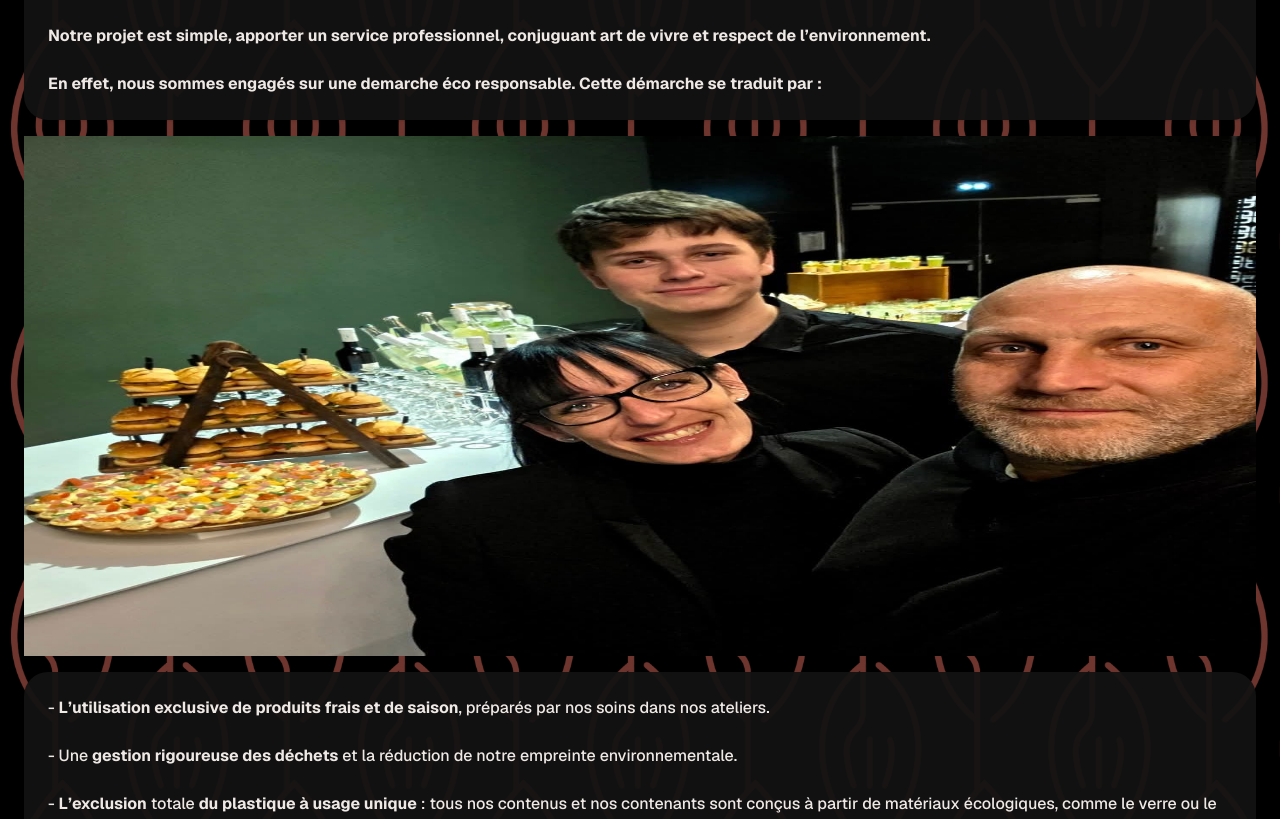
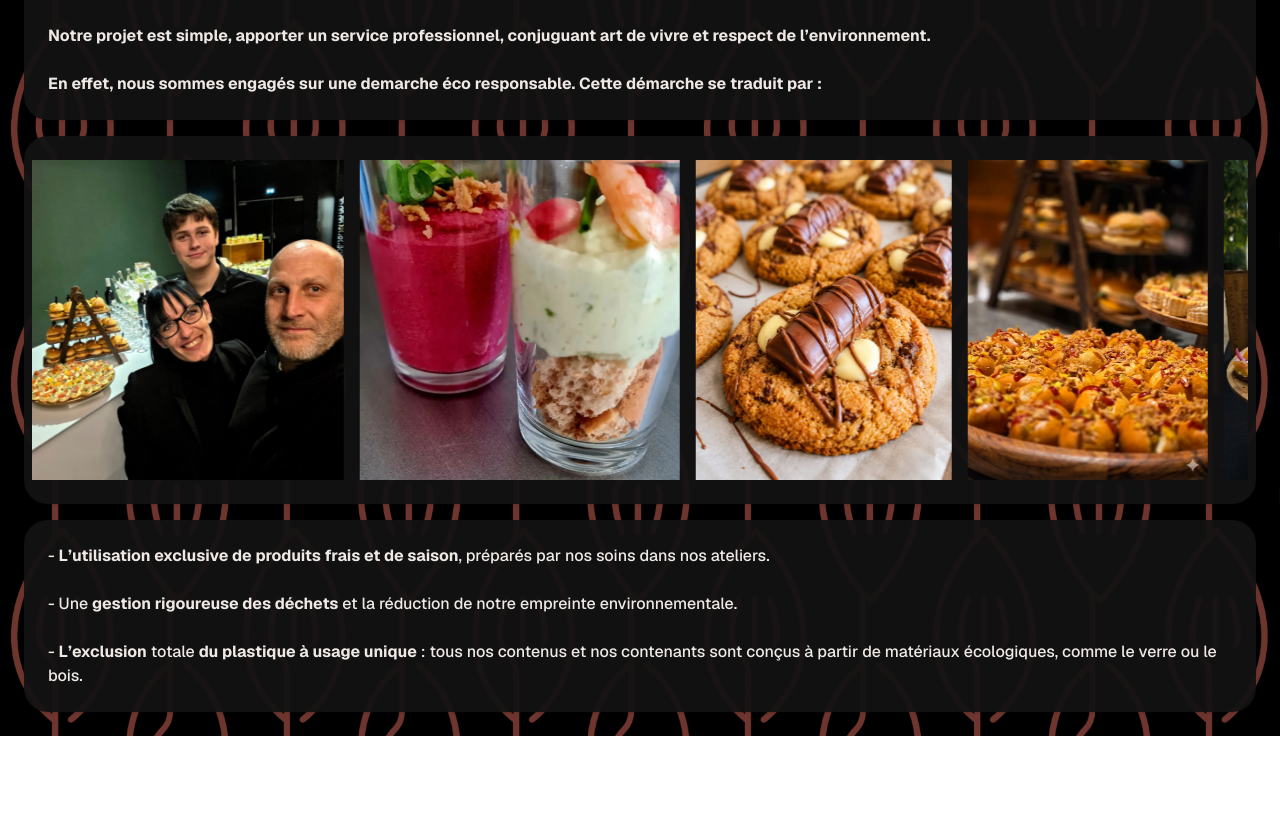
Before and after one commit to mathieubompard-dev/le-coin-cuisine-traiteur, a Next.js app: page /nous-connaitre in a window 1280 px wide. Shown: the part 760-1579 px from the top of the page. After the commit the page ends 1496 px from the top, so only its background shows below. Built offline with nearby package versions, Linux system fonts and the light colour scheme.

Commit message:
improvement du 2nd carousel

```diff
--- a/app/components/Carousel.tsx
+++ b/app/components/Carousel.tsx
@@ -1,8 +1,10 @@
 "use client";
 
+import { useEffect, useRef } from "react";
 import { Swiper, SwiperSlide } from "swiper/react";
 import { Autoplay } from "swiper/modules";
 import "swiper/css";
+import Card from "./Card";
 
 const defaultImages = [
   {
@@ -38,6 +40,54 @@ export function Carousel({
   aspectClass?: string;
 }) {
   const images = imagesProp ?? defaultImages;
+  const galleryListRef = useRef<HTMLDivElement>(null);
+
+  useEffect(() => {
+    if (!imagesProp || !galleryListRef.current) return;
+
+    const galleryList = galleryListRef.current;
+    const updateDuration = () => {
+      const pixelsPerSecond = 90;
+      galleryList.parentElement?.style.setProperty(
+        "--gallery-duration",
+        `${galleryList.offsetWidth / pixelsPerSecond}s`,
+      );
+    };
+
+    const observer = new ResizeObserver(updateDuration);
+    observer.observe(galleryList);
+    updateDuration();
+
+    return () => observer.disconnect();
+  }, [imagesProp]);
+
+  if (imagesProp) {
+    return (
+      <Card className="px-2">
+        <div className="gallery-marquee w-full min-w-0 overflow-hidden">
+          <div className="gallery-marquee__track">
+            {[0, 1].map((copy) => (
+              <div
+                aria-hidden={copy === 1}
+                className="gallery-marquee__list"
+                ref={copy === 0 ? galleryListRef : undefined}
+                key={copy}
+              >
+                {images.map((image) => (
+                  <img
+                    src={image.src}
+                    alt={copy === 1 ? "" : (image.alt ?? "")}
+                    className="block h-[clamp(12rem,50vw,20rem)] w-auto max-w-none object-contain"
+                    key={`${copy}-${image.src}`}
+                  />
+                ))}
+              </div>
+            ))}
+          </div>
+        </div>
+      </Card>
+    );
+  }
 
   const autoplay = continuous
     ? { delay: 0, disableOnInteraction: false, pauseOnMouseEnter: false }
--- a/app/globals.css
+++ b/app/globals.css
@@ -67,8 +67,31 @@ body {
   }
 }
 
+.gallery-marquee__track {
+  display: flex;
+  width: max-content;
+  animation: gallery-marquee-scroll var(--gallery-duration, 35s) linear infinite;
+}
+
+.gallery-marquee__list {
+  display: flex;
+  flex-shrink: 0;
+  gap: 1rem;
+  padding-right: 1rem;
+}
+
+@keyframes gallery-marquee-scroll {
+  to {
+    transform: translateX(-50%);
+  }
+}
+
 @media (prefers-reduced-motion: reduce) {
   .trust-marquee__track {
     animation-play-state: paused;
   }
+
+  .gallery-marquee__track {
+    animation-play-state: paused;
+  }
 }
```
